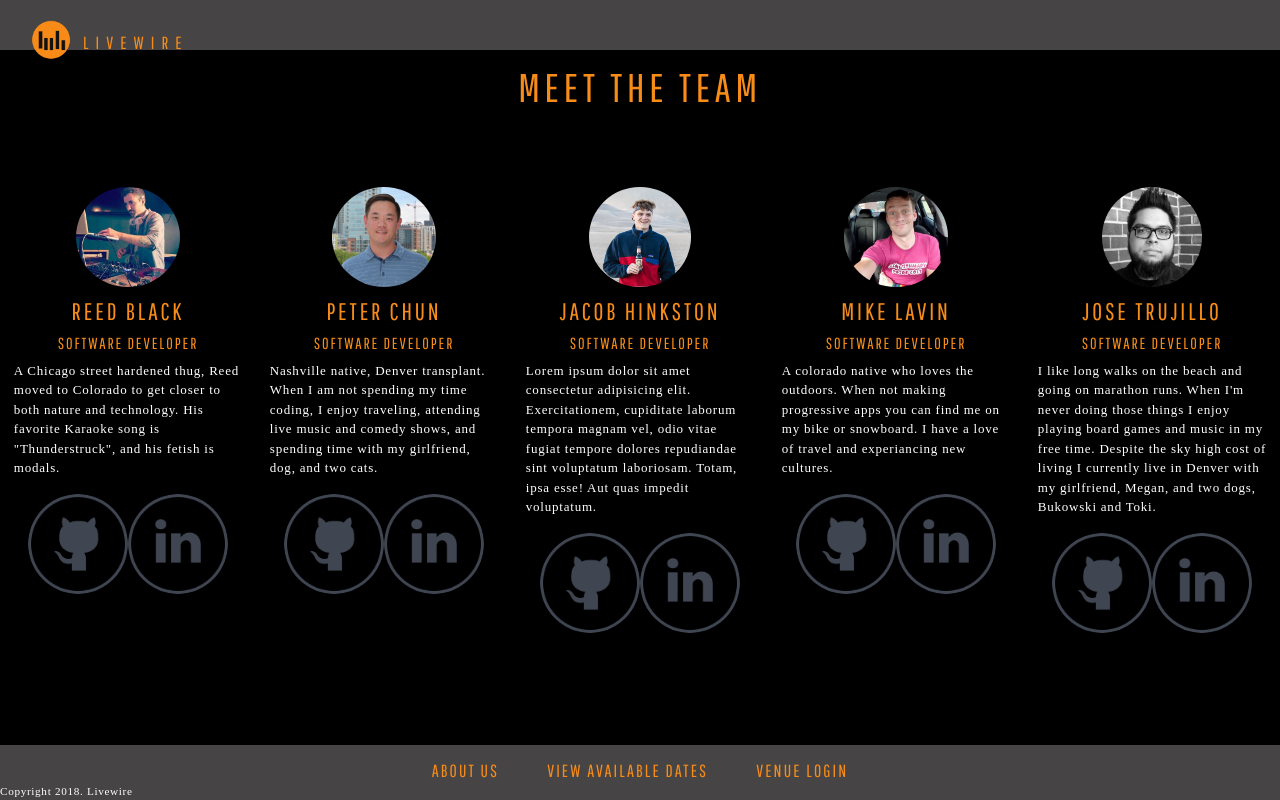
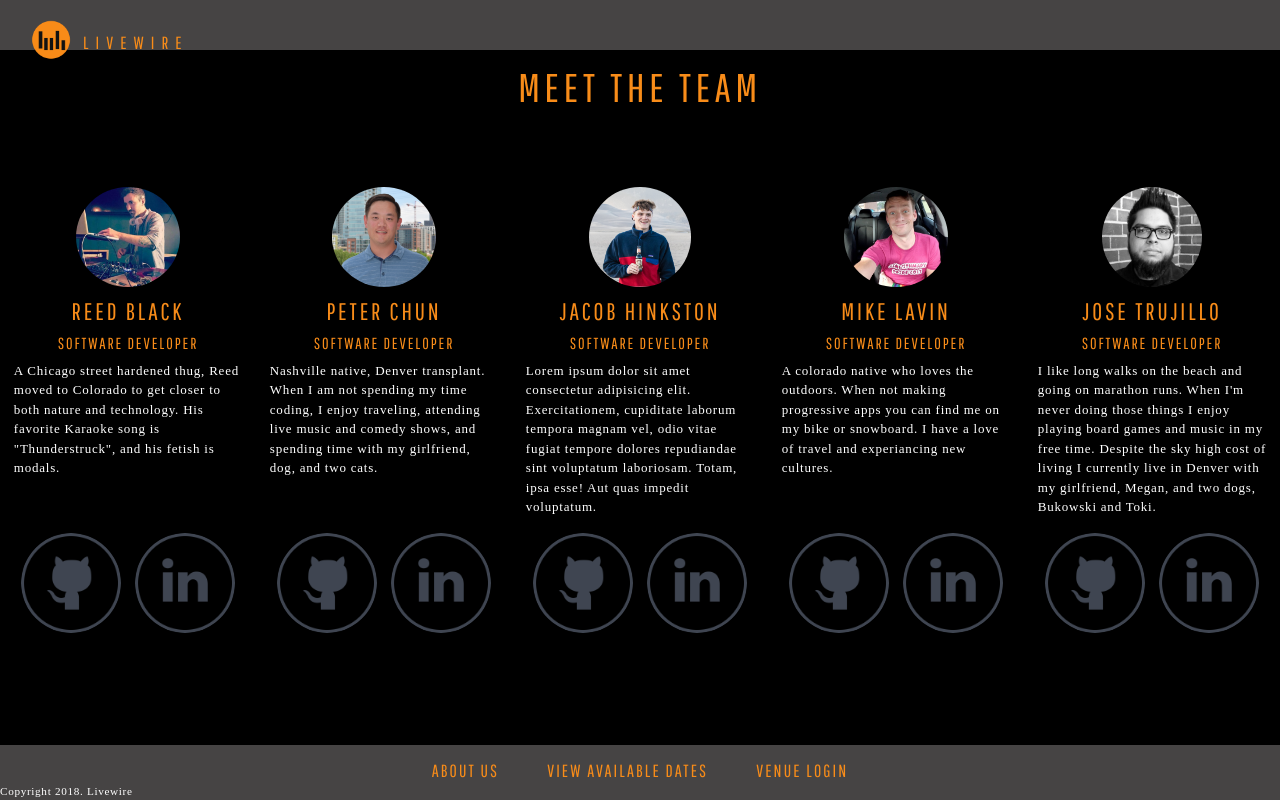
Before and after one commit to pbchun/livewire, a Vue app in the folder gigify/: page /#/About in a window 1280 px wide. Built offline with nearby package versions, Linux system fonts and the light colour scheme; a web font is replaced by a local one; what vue-carousel-3d would draw is missing.

Commit message:
adjust about page, added more flexbox

```diff
--- a/gigify/src/views/About.vue
+++ b/gigify/src/views/About.vue
@@ -5,44 +5,63 @@
             <h1>MEET THE TEAM</h1>
             <div class  ="profile-container">
                 <div class="profile">
+                    <div>
                         <img src ="../assets/profilePics/reed.png">
                         <h4>Reed Black</h4>
                         <h6>Software Developer</h6>
                         <p>A Chicago street hardened thug, Reed moved to Colorado to get closer to both nature and technology. His favorite Karaoke song is "Thunderstruck", and his fetish is modals.</p>
+                    </div><div>
                         <a href="https://github.com/ReedBlack"><img src="../assets/gitIco.png"></a>
                         <a href="https://www.linkedin.com/in/reed-black/"><img src="../assets/liIco.png"></a>
                     </div>
+                </div>
             <div class="profile">
+                <div>
                     <img src="../assets/profilePics/peter.png">
                     <h4>Peter Chun</h4>
                     <h6>Software Developer</h6>
                     <p>Nashville native, Denver transplant. When I am not spending my time coding, I enjoy traveling, attending live music and comedy shows, and spending time with my girlfriend, dog, and two cats.</p>
+                </div>
+                <div>
                     <a href="https://github.com/pbchun"><img src="../assets/gitIco.png"></a>
                     <a href="https://www.linkedin.com/in/pbchun/"><img src="../assets/liIco.png"></a>
                 </div>
+            </div>
             <div class="profile">
+                <div>
                     <img src="../assets/profilePics/jacob.png">
                     <h4>Jacob Hinkston</h4>
                     <h6>Software Developer</h6>
                     <p>Lorem ipsum dolor sit amet consectetur adipisicing elit. Exercitationem, cupiditate laborum tempora magnam vel, odio vitae fugiat tempore dolores repudiandae sint voluptatum laboriosam. Totam, ipsa esse! Aut quas impedit voluptatum.</p>
+                </div>
+                <div>
                     <a href="https://github.com/jacobhinkston"><img src="../assets/gitIco.png"></a>
                     <a href="https://www.linkedin.com/in/jacobhinkston/"><img src="../assets/liIco.png"></a>
                 </div>
+            </div>
             <div class="profile">
+                <div>
                     <img src="../assets/profilePics/mike.png">
                     <h4>Mike Lavin</h4>
                     <h6>Software Developer</h6>
                     <p>A colorado native who loves the outdoors. When not making progressive apps you can find me on my bike or snowboard. I have a love of travel and experiancing new cultures.</p>
+                </div>
+                <div>
                     <a href="http://www.github.com/mike82co"><img src="../assets/gitIco.png"></a>
                     <a href="https://www.linkedin.com/in/mike82co"><img src="../assets/liIco.png"></a>
                 </div>
+            </div>
             <div class="profile">
+                <div>
                     <img src="../assets/profilePics/jose.png">
                     <h4>Jose Trujillo</h4>
                     <h6>Software Developer</h6>
                     <p>I like long walks on the beach and going on marathon runs. When I'm never doing those things I enjoy playing board games and music in my free time. Despite the sky high cost of living I currently live in Denver with my girlfriend, Megan, and two dogs, Bukowski and Toki.</p>
+                </div>
+                <div>
                     <a href="http://www.google.com"><img src="../assets/gitIco.png"></a>
                     <a href="https://www.linkedin.com/in/trujilloj/"><img src="../assets/liIco.png"></a>
+                </div>
             </div>
         </div>
     </div>
@@ -75,6 +94,9 @@ export default {
 .profile{
     border: solid  black 1px;
     width: 18vw;
+    display: flex;
+    flex-direction: column;
+    justify-content: space-between
 
 }
 img{
@@ -83,4 +105,7 @@ img{
 p {
     font-size: small;
 }
+a {
+    margin: 3%;
+}
 </style>
```
Lines whose indentation alone changed are shown as unchanged.
